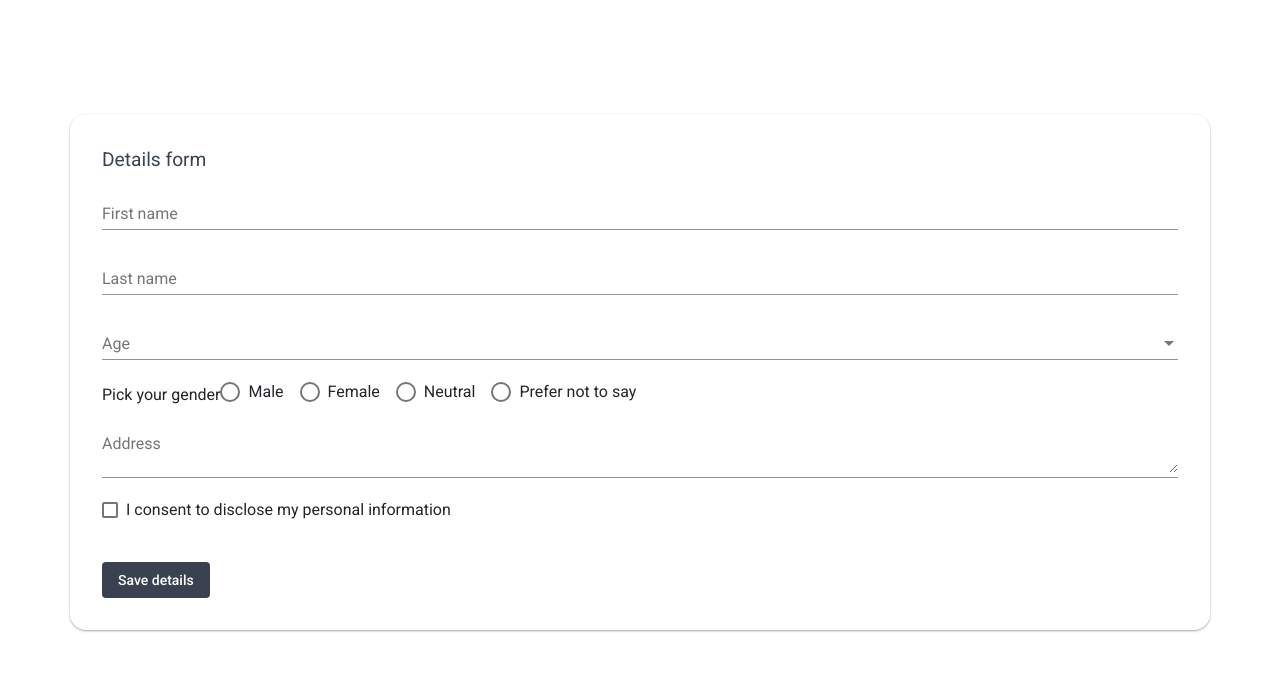
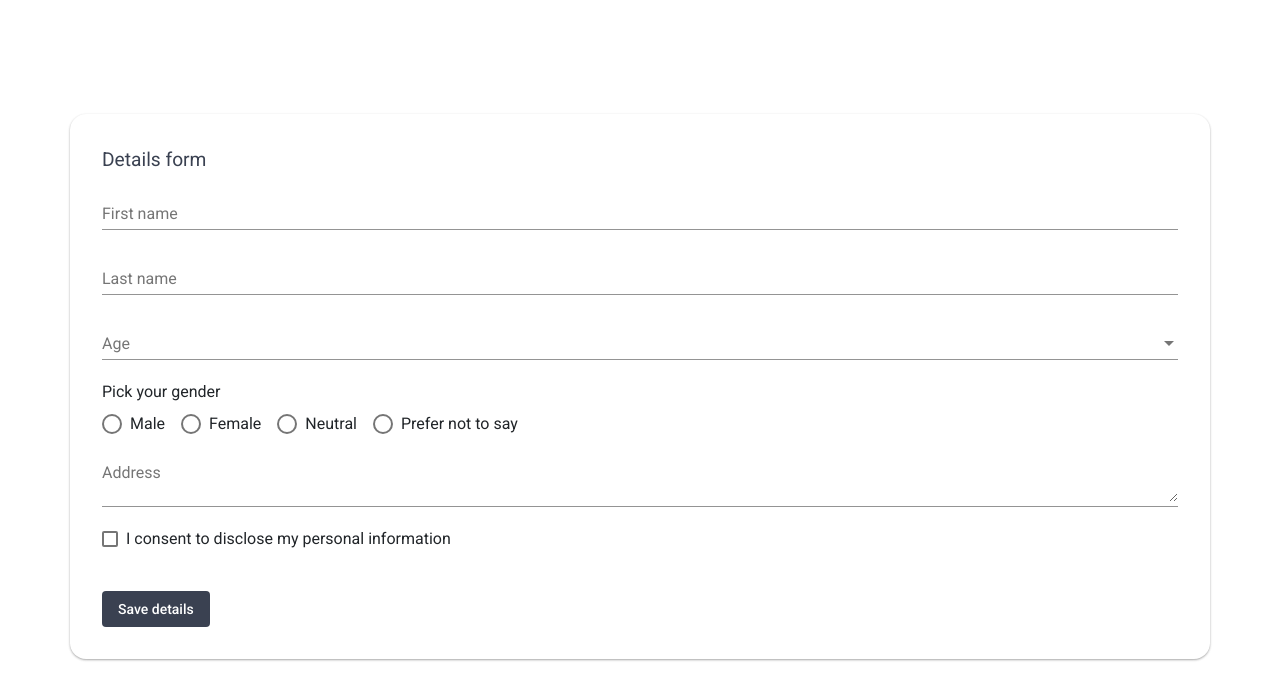
Before and after one commit to ramin-ahmadi/angular-forms, an Angular app: page / in a window 1280 px wide. Shown: the top 700 px of the page. Built offline with nearby package versions, Linux system fonts and the light colour scheme.

Commit message:
Add block class to form labels

```diff
--- a/src/app/details-form/details-form.component.html
+++ b/src/app/details-form/details-form.component.html
@@ -21,7 +21,7 @@
     </mat-select>
   </mat-form-field>
   <div class="details-form__form-field">
-    <label class="details-form__form-field__label">Pick your gender</label>
+    <label class="details-form__form-field__label details-form__form-field--block">Pick your gender</label>
     <mat-radio-group  aria-label="Select gender"  name="genders" class="details-form__form-field__gender" [(ngModel)]="person.gender">
       <mat-radio-button value="Male">Male</mat-radio-button>
       <mat-radio-button value="Female">Female</mat-radio-button>
--- a/src/app/details-form/details-form.component.scss
+++ b/src/app/details-form/details-form.component.scss
@@ -20,6 +20,10 @@
     flex-basis: 100%;
     flex-grow: 1;
 
+    &--block{
+      display: block;
+    }
+
     &__label{
       font-size: 1rem;
     }
```
